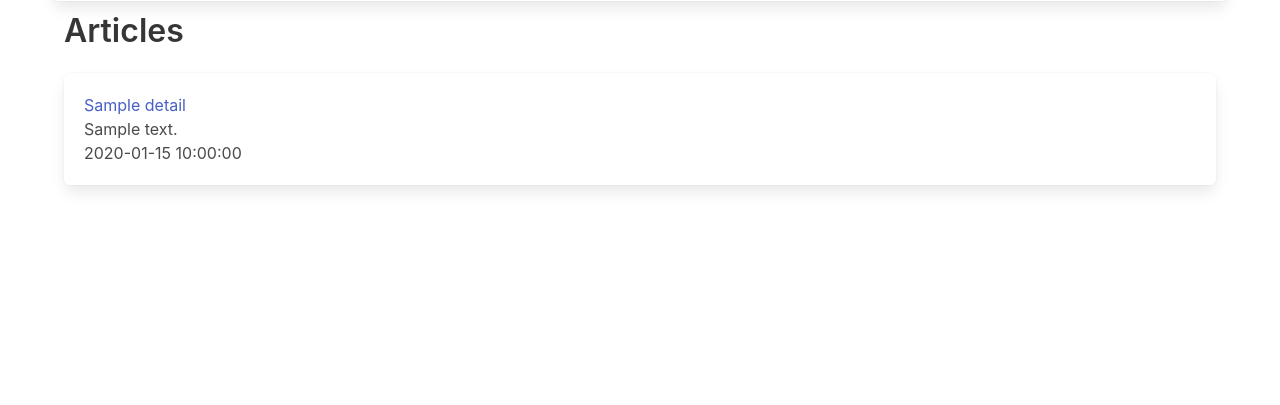
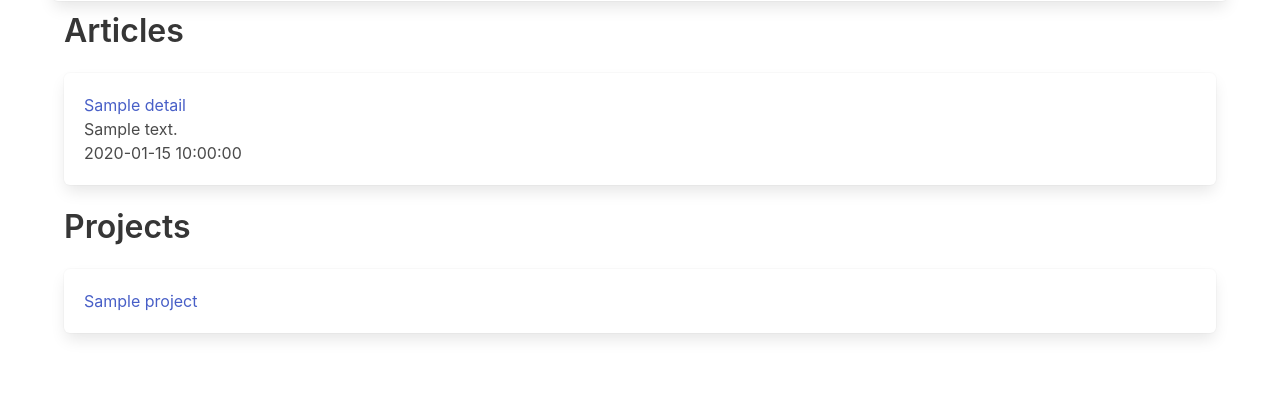
Before and after one commit to OSDC-Code-Maven/osdc-site-generator, a Flask app: template templates/person.html in a window 1280 px wide. Shown: the part 412-817 px from the top of the page. Before the commit the page ends 603 px from the top, so only its background shows below. Run offline with Flask 2, Linux system fonts and the light colour scheme; the template is opened without the code that fills it: most values are stand-ins (such as "Sample title", 1, 10 or a date in 2020); grey boxes marked "Sample" are stand-in pictures; some libraries are stand-ins or nearby versions.

Commit message:
display list of projects on the personal pages

```diff
--- a/templates/person.html
+++ b/templates/person.html
@@ -31,4 +31,16 @@
   {% endfor %}
 {% endif %}
 
+{% if course.projects %}
+  {% if person['projects'] %}
+    <h2 class="title">Projects</h2>
+    {% for project in person['projects'] %}
+      <div class="is-mobile box article">
+        <a href="{{project.url}}">{{project.name}}</a>
+      </div>
+    {% endfor %}
+  {% endif %}
+{% endif %}
+
+
 {% include 'incl/footer.html' %}
```
Also changed, not shown: generate.py (+5 -2 lines).
